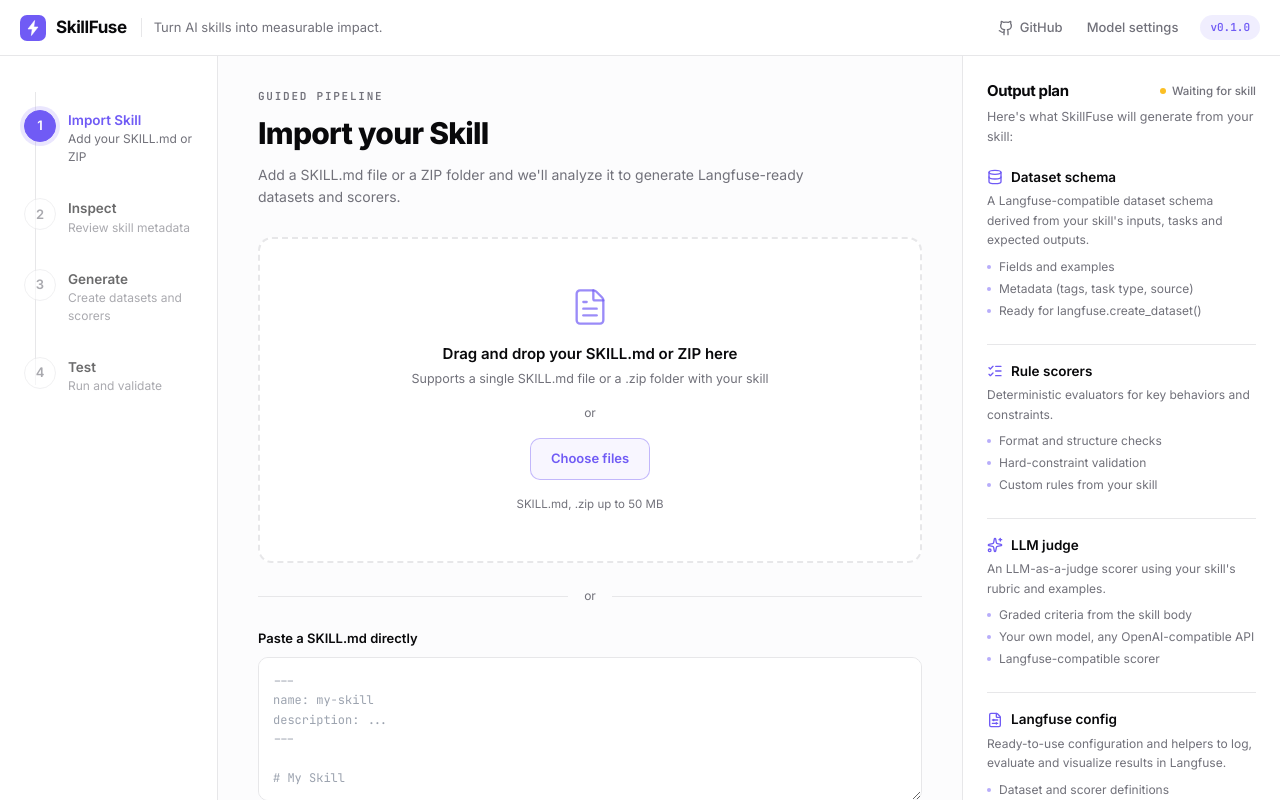
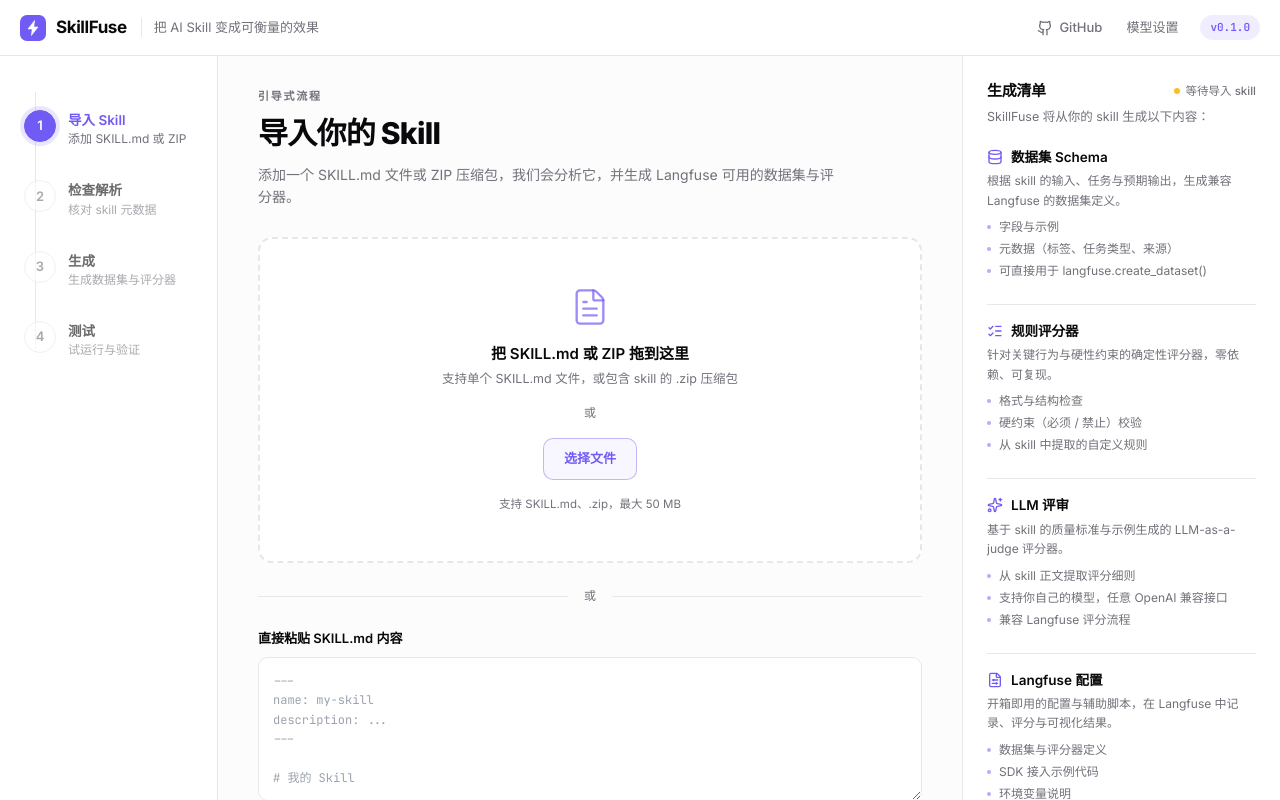
Before and after one commit to OliverOuyang/skillfuse, a React (Vite) app: page / in a window 1280 px wide. Shown: the top 800 px of the page. Built offline with nearby package versions, Linux system fonts and the light colour scheme.

Commit message:
中文化：界面框架（导航/步骤栏/生成清单）与导入页

```diff
--- a/src/components/skillfuse/ImportStep.tsx
+++ b/src/components/skillfuse/ImportStep.tsx
@@ -23,7 +23,7 @@
       if (/\.zip$/i.test(file.name)) {
         const zip = await JSZip.loadAsync(file);
         const entry = Object.values(zip.files).find((f) => /(^|\/)SKILL\.md$/i.test(f.name));
-        if (!entry) throw new Error("No SKILL.md found inside the zip.");
+        if (!entry) throw new Error("压缩包里没有找到 SKILL.md。");
         setLoaded({ markdown: await entry.async("string"), sourceName: entry.name });
       } else {
         setLoaded({ markdown: await file.text(), sourceName: file.name });
@@ -34,16 +34,16 @@
   }, []);
 
   const analyze = () => {
-    const source = loaded ?? (pasted.trim() ? { markdown: pasted, sourceName: "pasted-skill.md" } : null);
+    const source = loaded ?? (pasted.trim() ? { markdown: pasted, sourceName: "粘贴的-skill.md" } : null);
     if (source) onAnalyze(source);
   };
 
   return (
     <div>
       <StepHeading
-        kicker="Guided pipeline"
-        title="Import your Skill"
-        sub="Add a SKILL.md file or a ZIP folder and we'll analyze it to generate Langfuse-ready datasets and scorers."
+        kicker="引导式流程"
+        title="导入你的 Skill"
+        sub="添加一个 SKILL.md 文件或 ZIP 压缩包，我们会分析它，并生成 Langfuse 可用的数据集与评分器。"
       />
 
       <div
@@ -64,22 +64,22 @@
         )}
       >
         <FileText className="h-10 w-10 text-primary/70" strokeWidth={1.4} />
-        <p className="mt-4 text-[15px] font-semibold">Drag and drop your SKILL.md or ZIP here</p>
+        <p className="mt-4 text-[15px] font-semibold">把 SKILL.md 或 ZIP 拖到这里</p>
         <p className="mt-1 text-[12.5px] text-muted-foreground">
-          Supports a single SKILL.md file or a .zip folder with your skill
+          支持单个 SKILL.md 文件，或包含 skill 的 .zip 压缩包
         </p>
         {loaded && (
           <p className="mt-3 rounded-full bg-emerald-50 px-3 py-1 font-code text-[11.5px] font-medium text-emerald-700">
-            ✓ {loaded.sourceName} — {loaded.markdown.length.toLocaleString()} chars
+            ✓ {loaded.sourceName} — {loaded.markdown.length.toLocaleString()} 字符
           </p>
         )}
         {error && <p className="mt-3 text-[12.5px] font-medium text-red-600">{error}</p>}
-        <span className="my-4 text-[12px] text-muted-foreground">or</span>
+        <span className="my-4 text-[12px] text-muted-foreground">或</span>
         <button
           onClick={() => fileInput.current?.click()}
           className="rounded-lg border border-primary/40 bg-primary/5 px-5 py-2.5 text-[13px] font-semibold text-primary transition-colors hover:bg-primary/10"
         >
-          Choose files
+          选择文件
         </button>
         <input
           ref={fileInput}
@@ -91,21 +91,21 @@
             if (f) handleFile(f);
           }}
         />
-        <p className="mt-4 text-[11.5px] text-muted-foreground">SKILL.md, .zip up to 50 MB</p>
+        <p className="mt-4 text-[11.5px] text-muted-foreground">支持 SKILL.md、.zip，最大 50 MB</p>
       </div>
 
       <div className="my-6 flex items-center gap-4 text-[12px] text-muted-foreground">
         <span className="h-px flex-1 bg-border" />
-        or
+        或
         <span className="h-px flex-1 bg-border" />
       </div>
 
       <div>
-        <p className="mb-2 text-[13px] font-semibold">Paste a SKILL.md directly</p>
+        <p className="mb-2 text-[13px] font-semibold">直接粘贴 SKILL.md 内容</p>
         <textarea
           value={pasted}
           onChange={(e) => setPasted(e.target.value)}
-          placeholder={"---\nname: my-skill\ndescription: ...\n---\n\n# My Skill\n..."}
+          placeholder={"---\nname: my-skill\ndescription: ...\n---\n\n# 我的 Skill\n..."}
           className="h-36 w-full resize-y rounded-lg border bg-white p-3.5 font-code text-[12px] leading-relaxed outline-none focus:border-primary focus:ring-2 focus:ring-primary/15"
         />
       </div>
@@ -116,25 +116,25 @@
           disabled={!loaded && !pasted.trim()}
           className="flex items-center gap-2 rounded-lg bg-primary px-6 py-3 text-[14px] font-semibold text-white shadow-sm transition-all hover:bg-primary/90 disabled:cursor-not-allowed disabled:opacity-40"
         >
-          Analyze Skill <ArrowRight className="h-4 w-4" />
+          开始分析 <ArrowRight className="h-4 w-4" />
         </button>
         <button
-          onClick={() => onAnalyze({ markdown: SAMPLE_SKILL, sourceName: "sample: weekly-report-writer" })}
+          onClick={() => onAnalyze({ markdown: SAMPLE_SKILL, sourceName: "内置示例：周报写作助手" })}
           className="rounded-lg border bg-white px-5 py-3 text-[13.5px] font-medium transition-colors hover:bg-muted"
         >
-          Use sample skill
+          使用示例 skill
         </button>
       </div>
 
       <p className="mt-6 flex items-center gap-1.5 text-[12px] text-muted-foreground">
         <Lock className="h-3.5 w-3.5" />
-        Runs locally in your browser. Nothing is sent to external services unless you configure a model.
+        全部在你的浏览器本地运行。除非你配置了模型，否则不会发送到任何外部服务。
       </p>
 
       <div className="mt-8 flex items-start gap-2 rounded-lg border bg-white p-4 text-[12.5px] text-muted-foreground">
         <UploadCloud className="mt-0.5 h-4 w-4 shrink-0 text-primary" />
         <p>
-          Prefer the terminal? The same engine ships as a CLI:{" "}
+          更习惯用终端？同一套引擎也提供命令行版本：{" "}
           <code className="rounded bg-muted px-1.5 py-0.5 font-code text-[11.5px] text-foreground">
             npx tsx cli/skillfuse.ts ./SKILL.md --out ./out
           </code>
--- a/src/components/skillfuse/chrome.tsx
+++ b/src/components/skillfuse/chrome.tsx
@@ -17,7 +17,7 @@
       </svg>
       <span className="text-[17px] font-bold tracking-tight text-foreground">SkillFuse</span>
       <span className="ml-1 hidden border-l pl-3 text-[13px] text-muted-foreground sm:block">
-        Turn AI skills into measurable impact.
+        把 AI Skill 变成可衡量的效果
       </span>
     </div>
   );
@@ -41,7 +41,7 @@
           onClick={onOpenSettings}
           className="rounded-md px-2.5 py-1.5 transition-colors hover:bg-muted hover:text-foreground"
         >
-          Model settings
+          模型设置
         </button>
         <span className="ml-2 rounded-full bg-primary/10 px-2.5 py-1 font-code text-[11px] font-semibold text-primary">
           v0.1.0
@@ -53,10 +53,10 @@
 
 /* ---------- left step rail ---------- */
 export const STEPS = [
-  { n: 1, title: "Import Skill", sub: "Add your SKILL.md or ZIP" },
-  { n: 2, title: "Inspect", sub: "Review skill metadata" },
-  { n: 3, title: "Generate", sub: "Create datasets and scorers" },
-  { n: 4, title: "Test", sub: "Run and validate" },
+  { n: 1, title: "导入 Skill", sub: "添加 SKILL.md 或 ZIP" },
+  { n: 2, title: "检查解析", sub: "核对 skill 元数据" },
+  { n: 3, title: "生成", sub: "生成数据集与评分器" },
+  { n: 4, title: "测试", sub: "试运行与验证" },
 ];
 
 export function StepRail({ step, onSelect, maxReached }: { step: number; onSelect: (n: number) => void; maxReached: number }) {
@@ -104,14 +104,14 @@
 
       <div className="space-y-2 text-[12px] text-muted-foreground">
         <p className="font-semibold text-foreground">SkillFuse</p>
-        <p>Open source. Build better AI.</p>
+        <p>开源项目 · 让 AI 更可靠</p>
         <a
           href="https://github.com/OliverOuyang/skillfuse"
           target="_blank"
           rel="noreferrer"
           className="flex items-center gap-1.5 hover:text-foreground"
         >
-          <Github className="h-3.5 w-3.5" /> View on GitHub
+          <Github className="h-3.5 w-3.5" /> 在 GitHub 查看
         </a>
         <p className="pt-2 font-code text-[10.5px]">v0.1.0 · MIT License</p>
       </div>
@@ -123,27 +123,27 @@
 const PLAN = [
   {
     icon: Database,
-    title: "Dataset schema",
-    desc: "A Langfuse-compatible dataset schema derived from your skill's inputs, tasks and expected outputs.",
-    points: ["Fields and examples", "Metadata (tags, task type, source)", "Ready for langfuse.create_dataset()"],
+    title: "数据集 Schema",
+    desc: "根据 skill 的输入、任务与预期输出，生成兼容 Langfuse 的数据集定义。",
+    points: ["字段与示例", "元数据（标签、任务类型、来源）", "可直接用于 langfuse.create_dataset()"],
   },
   {
     icon: ListChecks,
-    title: "Rule scorers",
-    desc: "Deterministic evaluators for key behaviors and constraints.",
-    points: ["Format and structure checks", "Hard-constraint validation", "Custom rules from your skill"],
+    title: "规则评分器",
+    desc: "针对关键行为与硬性约束的确定性评分器，零依赖、可复现。",
+    points: ["格式与结构检查", "硬约束（必须 / 禁止）校验", "从 skill 中提取的自定义规则"],
   },
   {
     icon: Sparkles,
-    title: "LLM judge",
-    desc: "An LLM-as-a-judge scorer using your skill's rubric and examples.",
-    points: ["Graded criteria from the skill body", "Your own model, any OpenAI-compatible API", "Langfuse-compatible scorer"],
+    title: "LLM 评审",
+    desc: "基于 skill 的质量标准与示例生成的 LLM-as-a-judge 评分器。",
+    points: ["从 skill 正文提取评分细则", "支持你自己的模型，任意 OpenAI 兼容接口", "兼容 Langfuse 评分流程"],
   },
   {
     icon: FileSliders,
-    title: "Langfuse config",
-    desc: "Ready-to-use configuration and helpers to log, evaluate and visualize results in Langfuse.",
-    points: ["Dataset and scorer definitions", "SDK integration snippets", "Environment variable guidance"],
+    title: "Langfuse 配置",
+    desc: "开箱即用的配置与辅助脚本，在 Langfuse 中记录、评分与可视化结果。",
+    points: ["数据集与评分器定义", "SDK 接入示例代码", "环境变量说明"],
   },
 ];
 
@@ -151,14 +151,14 @@
   return (
     <aside className="hidden w-[318px] shrink-0 overflow-y-auto border-l bg-white px-6 py-6 xl:block">
       <div className="mb-1 flex items-center justify-between">
-        <h2 className="text-[15px] font-bold tracking-tight">Output plan</h2>
+        <h2 className="text-[15px] font-bold tracking-tight">生成清单</h2>
         <span className="flex items-center gap-1.5 text-[11.5px] font-medium text-muted-foreground">
           <span className={cn("h-1.5 w-1.5 rounded-full", ready ? "bg-emerald-500" : "bg-amber-400")} />
-          {ready ? "Ready" : "Waiting for skill"}
+          {ready ? "已就绪" : "等待导入 skill"}
         </span>
       </div>
       <p className="mb-5 text-[12.5px] leading-relaxed text-muted-foreground">
-        Here's what SkillFuse will generate from your skill:
+        SkillFuse 将从你的 skill 生成以下内容：
       </p>
       <div className="space-y-6">
         {PLAN.map((p) => (
```
